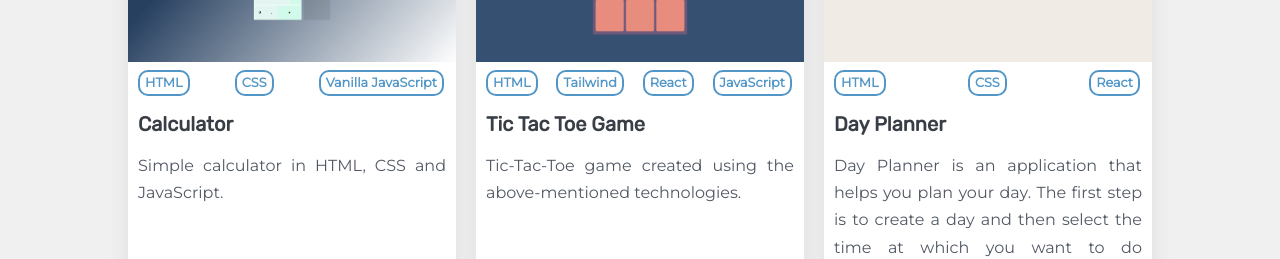
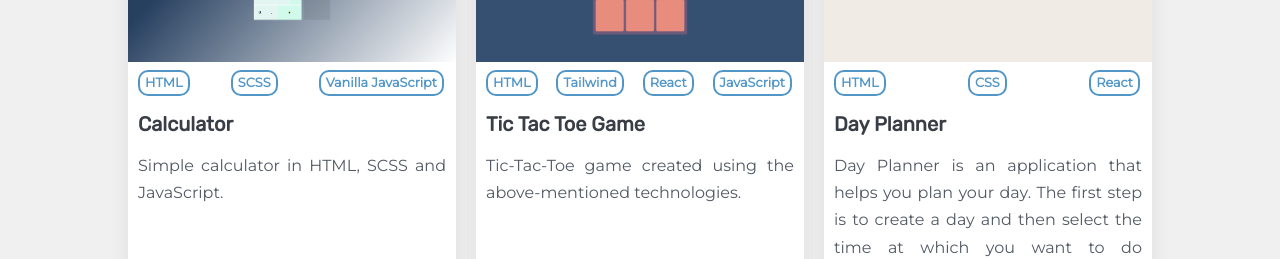
Before and after one commit to erudyta/portfolio, a React (Vite) app: page / in a window 1280 px wide. Shown: the part 2345-2604 px from the top of the page. Built offline with nearby package versions, Linux system fonts and the light colour scheme.

Commit message:
Changed technology in Calculator

```diff
--- a/src/js/projects-data.js
+++ b/src/js/projects-data.js
@@ -2,8 +2,8 @@ export const projects= [
     {
         title: 'Calculator',
         subtitle: '',
-        technologies: ['HTML', 'CSS', 'Vanilla JavaScript'],
-        description: 'Simple calculator in HTML, CSS and JavaScript.',
+        technologies: ['HTML', 'SCSS', 'Vanilla JavaScript'],
+        description: 'Simple calculator in HTML, SCSS and JavaScript.',
         liveDemoLink : 'https://erudyta.github.io/JS-Calculator/',
         gitHubLink: 'https://github.com/erudyta/JS-Calculator',
     },
```
